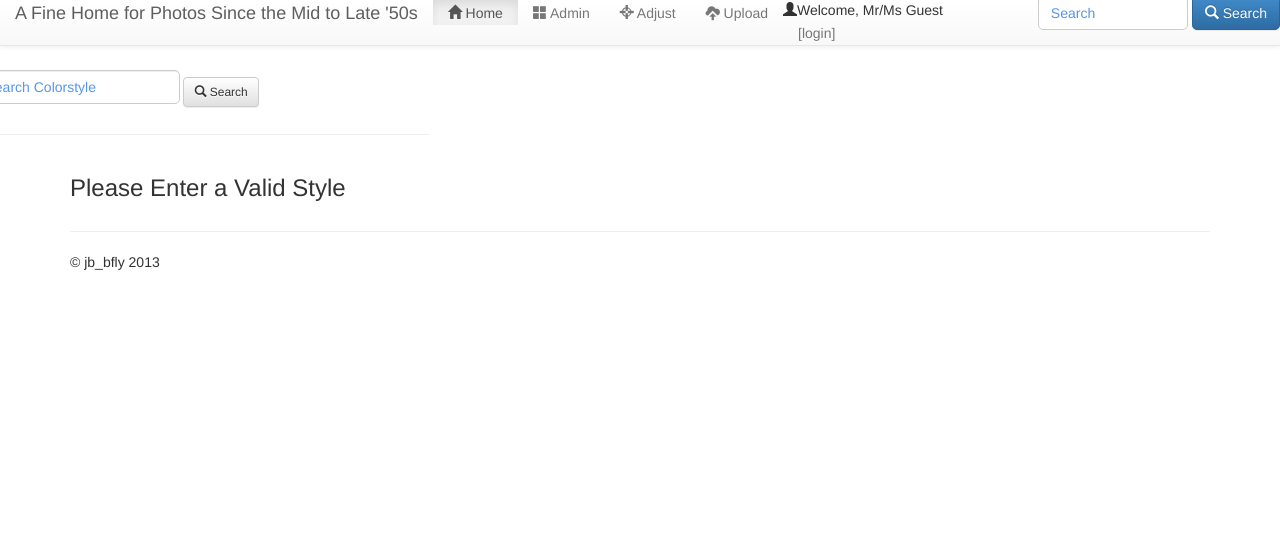
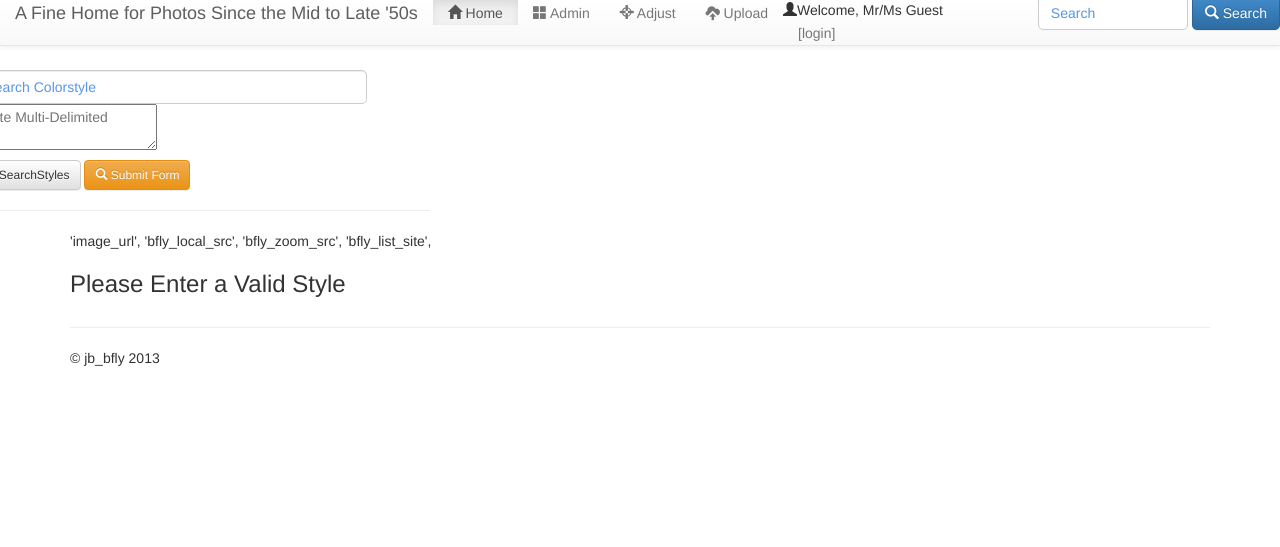
Before and after one commit to connectthefuture/djdam165, a Django app: template templates/imgadjust/base/main-display-select.html in a window 1280 px wide. Shown: the top 547 px of the page. Run offline with Django 3.2, Linux system fonts and the light colour scheme; the template is opened without the code that fills it, so the values that code supplies are empty; parts of the project's set-up code (start-up, migrations or seed data) failed here and were passed over; some libraries are stand-ins or nearby versions.

Commit message:
lots of jquery added

```diff
--- a/templates/imgadjust/base/main-display-select.html
+++ b/templates/imgadjust/base/main-display-select.html
@@ -1,6 +1,6 @@
 {% extends '_layouts/base.html' %} {# #}
 {% block page_title %}
-<title>Product Image Adjustments</title>
+<title xmlns="http://www.w3.org/1999/html">Product Image Adjustments</title>
 {% endblock %}
 {% comment %}
 <link rel="stylesheet" href="https://netdna.bootstrapcdn.com/bootstrap/3.1.1/css/bootstrap.min.css">
@@ -23,14 +23,19 @@
         {% csrf_token %}
         <div class="form-group">
           <input type="text" class="form-control" name="inputColorstyle" id="inputColorstyle" placeholder="Search Colorstyle">
+          <textarea id="inputColorstyle" placeholder="Paste Multi-Delimited"></textarea>
+
           <p></p>
         </div>
-        <button type="submit" class="btn btn-default btn-sm" name="submit" id="submit" >
-          <span class="glyphicon glyphicon-search"></span> Search</button>
+        <button class="btn btn-default btn-sm" id="search" ><span class="glyphicon glyphicon-search"></span> SearchStyles</button>
+        <button class="btn btn-warning btn-sm" id="submit" type="submit" ><span class="glyphicon glyphicon-search"></span> Submit Form</button>
       </form>
       <hr>
+      <div id="searchResults"></div>
     </div>
   </div>
+
+
 
 <script>
 $('form #checkbox').is(':checked');
@@ -40,15 +45,100 @@ $('form #checkbox').is(':checked');
 }).get();
 </script>
 
+{% comment %}
+
+<script>
+
+    var supplierImageAPI = '/api/v1/supplier-ingest-images/';
+    var jqxhr = $.ajax( supplierImageAPI )
+  .done(function() {
+    alert( "success" );
+  })
+  .fail(function() {
+    alert( "error" );
+  })
+  .always(function() {
+    alert( "complete" );
+  });
+
+// Perform other work here ...
+
+// Set another completion function for the request above
+jqxhr.always(function() {
+  alert( "second complete" );
+});
+</script>
+
+  $( "#other" ).click(function() {
+  $( "#target" ).keypress();
+});
+
+{% endcomment %}
+
+<script>
+
+  $( ":submit" ).click(function() {
+  var inputColorstyle = $( '#inputColorstyle' ).val();
+  var inputAlt = inputColorstyle.split("_")[-1];
+  $.getJSON( "/api/v1/supplier-ingest-images/", { colorstyle: inputColorstyle, alt: inputAlt })
+
+  .done(function( json ) {
+    console.log( "JSON Data: " + json.colorstyle[ 0 ] );
+  })
+  .fail(function( jqxhr, textStatus, error ) {
+                  var err = textStatus + ", " + error;
+                  console.log("Request Failed: " + err);
+              })
+  .always(function() {
+  alert( "second complete" );
+});
+});
+</script>
+
+{% comment %}
+  <script>
+var allInputs = $( ":input" );
+var formChildren = $( "form > *" );
+$( "#messages" ).text( "Found " + allInputs.length + " inputs and the form has " +
+  formChildren.length + " children." );
+
+$( "form" ).submit(function( event ) {
+  event.preventDefault();
+});
+  </script>
+{% endcomment %}
+
+<script>
+(function() {
+  var supplierImageAPI = "/api/v1/supplier-ingest-images/";
+  $.getJSON( supplierImageAPI, {
+    tags: "",
+    tagmode: "any",
+    format: "json",
+    processDate: false
+  })
+    .done(function( data ) {
+      $.each( data.items, function( i, item ) {
+                                                {% comment %}$( "<img>" ).attr( "src", item.media.m ).appendTo( "#searchResults" );{% endcomment %}
+      $( "<img>" ).attr( "src", item.image_url).appendTo( "#searchResults" );
+        if ( i === 6 ) {
+          return false;
+        }
+      });
+    });
+})();
+</script>
+
+'image_url', 'bfly_local_src', 'bfly_zoom_src',  'bfly_list_site',
 <script>
 $("#formSearchStyle").submit(function() {
-    var url = '/api/v1/supplier-ingest-images/'
+    var url = "/api/v1/supplier-ingest-images/"
     $.ajax({
            type: "get",
            url: url,
            data: $("#inputColorstyle").serialize(), // serializes the form's elements.
            success: function(data) {
-                    alert('Wow Lookie Here ' + data); // show response from the python script.
+                    alert("Wow Lookie Here " + data); // show response from the python script.
                     }
          });
 
@@ -57,7 +147,7 @@ $("#formSearchStyle").submit(function() {
 </script>
 
 
-{% if images %}
+{% comment %}{% if images %}{% endcomment %}
 {% regroup images|dictsort:"file_name" by image as colorstyles %}
 
 {%for image in colorstyles %}
@@ -112,8 +202,10 @@ $("#formSearchStyle").submit(function() {
             <option>Alt-4</option>
             <option>Alt-5</option>
           </select></p>
-        <p><a class="btn btn-primary" href="#">Submit Changes &raquo;</a></p>
-      </div>
+        <p>
+          <input type="radio" class="btn btn-primary btn-md" id="submit6">Confirm Changes &raquo;
+        </p>
+      </div>      </div>
       {% endif %}
 
       {% if image.alt == 3 %}
@@ -130,8 +222,10 @@ $("#formSearchStyle").submit(function() {
             <option>Alt-4</option>
             <option>Alt-5</option>
           </select></p>
-        <p><a class="btn btn-primary" href="#">Submit Changes &raquo;</a></p>
-      </div>
+        <p>
+          <button class="btn btn-primary btn-md" id="submit3">Submit Changes &raquo;</button></p>
+        </p>
+      </div>      </div>
       {% endif %}
 
       {% if image.alt == 4 %}
@@ -149,7 +243,10 @@ $("#formSearchStyle").submit(function() {
           <option>Alt-5</option>
         </select></p>
         <p></p>
-        <p><a class="btn btn-primary" href="#">Submit Changes &raquo;</a></p>
+        <p>
+          <button class="btn btn-primary btn-md" id="submit4">Submit Changes &raquo;</button></p>
+        </p>
+      </div>
       </div>
     {% endif %}
 
@@ -167,7 +264,9 @@ $("#formSearchStyle").submit(function() {
             <option selected="selected">Alt-4</option>
             <option>Alt-5</option>
           </select></p>
-        <p><a class="btn btn-primary" href="#">Submit Changes &raquo;</a></p>
+        <p>
+          <button class="btn btn-primary btn-md" id="submit5">Submit Changes &raquo;</button></p>
+        </p>
       </div>
     {% endif %}
 
@@ -186,7 +285,7 @@ $("#formSearchStyle").submit(function() {
             <option selected="selected">Alt-5</option>
           </select></p>
         <p>
-          <button class="btn btn-primary btn-md" href="#">Submit Changes &raquo;</button></p>
+          <button class="btn btn-primary btn-md" id="submit6">Submit Changes &raquo;</button></p>
       </div>
     {% endif %}
 
@@ -195,11 +294,11 @@ $("#formSearchStyle").submit(function() {
 
 {% endfor %}
 
-{% else %}
+{#{% else %}#}
 {% block confirm %}
     <h3>Please Enter a Valid Style</h3>
 {% endblock %}
-{% endif %}
+{% comment %}{% endif %}{% endcomment %}
 
 </div>
 {% endblock %}
```
